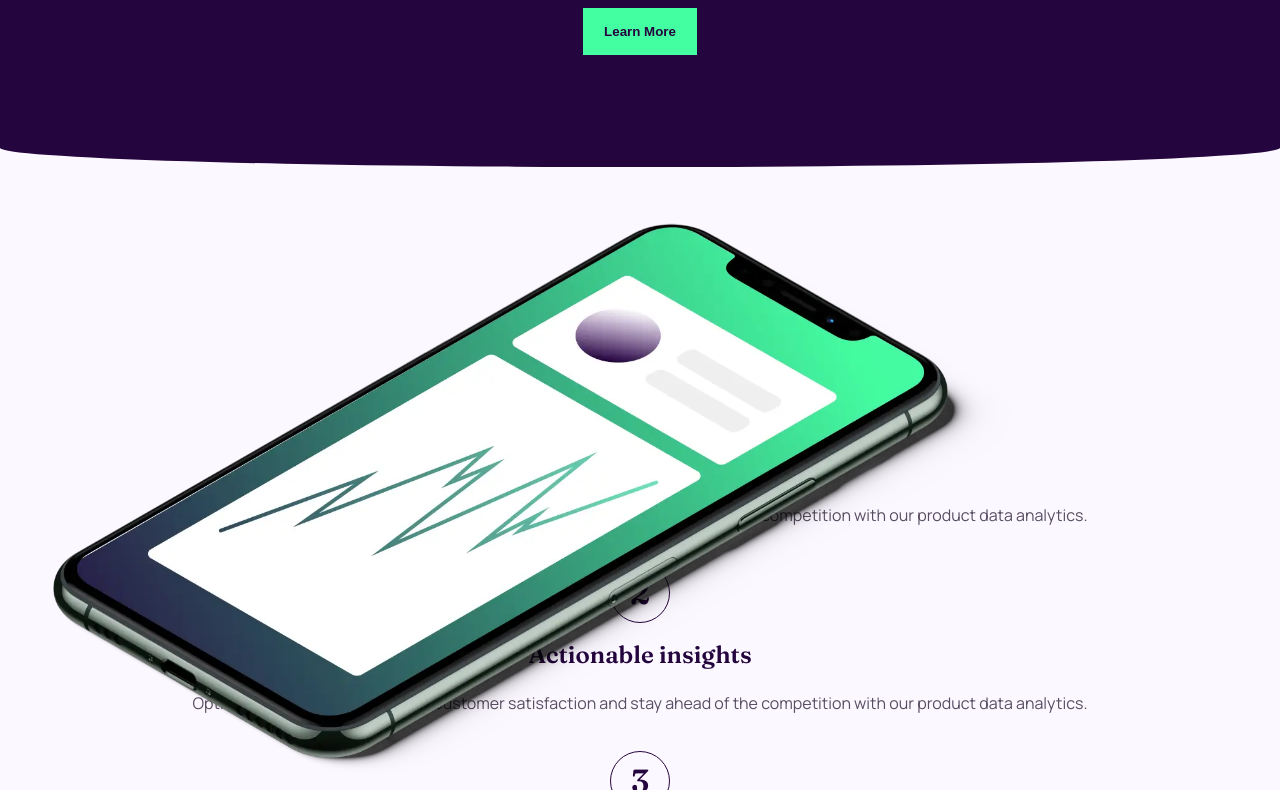
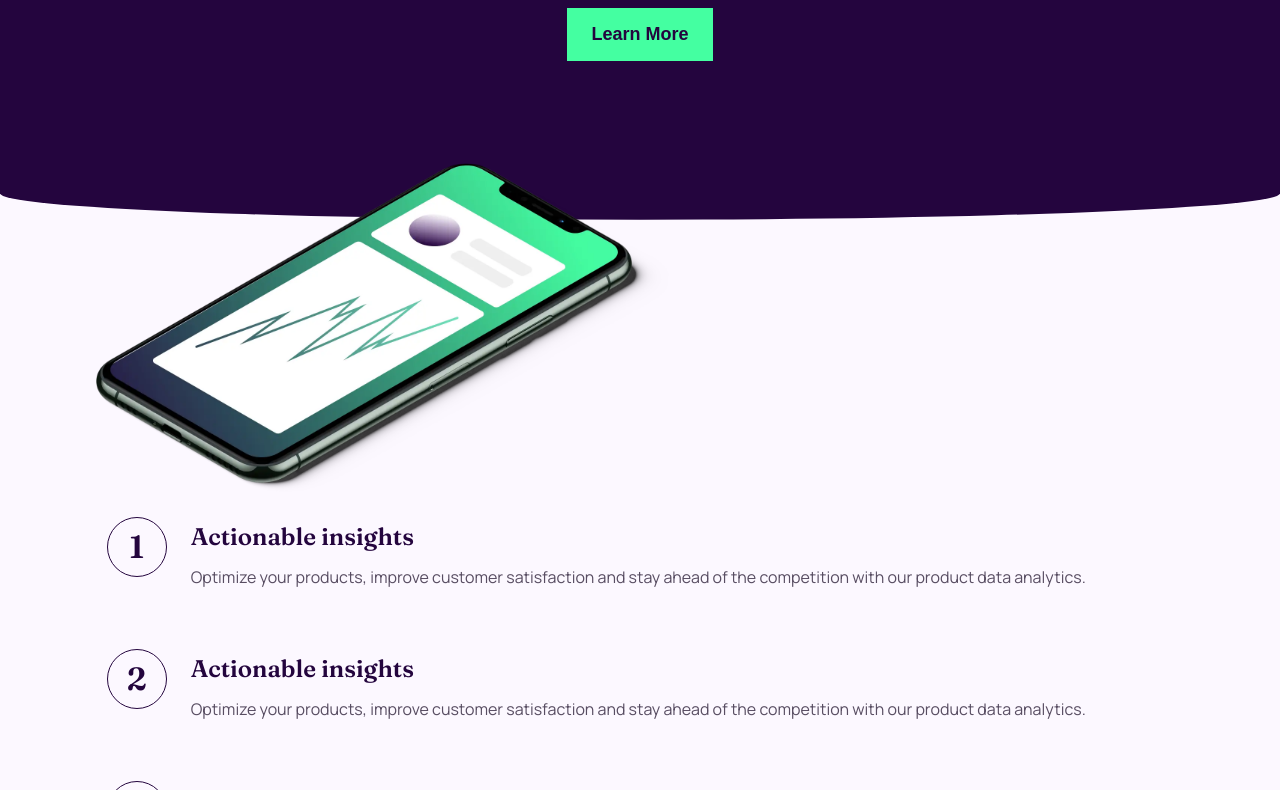
Before and after one commit to olopcodes/workit-landing, a plain HTML site: page starter-code/index.html in a window 1280 px wide. Shown: the part 206-996 px from the top of the page. Drawn offline with Linux system fonts and the light colour scheme.

Commit message:
started responsive styles

```diff
--- a/starter-code/assets/styles/base.css
+++ b/starter-code/assets/styles/base.css
@@ -99,3 +99,14 @@ button {
   font-weight: 700;
   text-transform: capitalize;
 }
+
+@media screen and (min-width: 500px) {
+  .page-title {
+    font-size: var(--heading-font-m);
+  }
+
+  button {
+    padding: 1rem 1.5rem;
+    font-size: 1.125rem;
+  }
+}
--- a/starter-code/assets/styles/index.css
+++ b/starter-code/assets/styles/index.css
@@ -53,7 +53,9 @@ header .access-link:hover::after {
 }
 
 .banner-img {
-  /* position: relative; */
+  width: 100%;
+  padding: 0 1.5rem;
+  max-width: 767px;
   position: absolute;
   background-color: transparent;
   z-index: 100;
@@ -61,6 +63,7 @@ header .access-link:hover::after {
 }
 
 .banner-img img {
+  width: 100%;
   /* transform: translateY(10px); */
 }
 
@@ -91,7 +94,6 @@ header .access-link:hover::after {
   position: relative;
   padding-top: 16rem;
   z-index: 1;
-  /* transform: translateY(5rem); */
 }
 
 .steps h2 {
@@ -127,6 +129,8 @@ header .access-link:hover::after {
   position: relative;
   transform: translateY(55px);
   z-index: -1;
+  max-width: 280px;
+  margin: 0 auto;
 }
 
 .first-content {
@@ -161,3 +165,69 @@ footer ul {
   justify-content: center;
   gap: 1rem;
 }
+
+@media screen and (min-width: 500px) {
+  .curve::after {
+    height: 40%;
+    bottom: 0;
+    transform: translateY(90%);
+  }
+
+  .steps {
+    padding-top: 26rem;
+  }
+
+  .steps__list li {
+    display: grid;
+    grid-template-columns: 60px 1fr;
+    gap: 0.5rem 1.5rem;
+    text-align: left;
+  }
+
+  .steps-num {
+    grid-column: 1;
+    align-self: end;
+    margin-bottom: 0;
+    transform: translateY(1.5rem);
+  }
+
+  .steps h2 {
+    grid-column: 2;
+    margin-bottom: 0;
+    align-self: end;
+  }
+
+  .steps p {
+    grid-row: 2;
+    grid-column: 2;
+  }
+}
+
+@media screen and (min-width: 700px) {
+  .banner-img {
+    padding: 0 6rem;
+  }
+
+  .steps {
+    padding-top: 23rem;
+  }
+
+  .first {
+    padding: 10rem 0;
+  }
+
+  .first .container {
+    display: grid;
+    grid-template-columns: repeat(5, 1fr);
+    grid-auto-rows: 200px;
+  }
+
+  .first-img {
+    grid-column: 1 / span 3;
+  }
+
+  .first-content {
+    grid-column: 3 / -1;
+    grid-row: span 2;
+  }
+}
--- a/starter-code/index.html
+++ b/starter-code/index.html
@@ -33,9 +33,9 @@
       </div>
 
       <div class="banner-img">
-        <div class="container">
-          <img src="./assets/images/image-hero.webp" alt="a phone">
-        </div>
+
+        <img src="./assets/images/image-hero.webp" alt="a phone">
+
       </div>
     </section>
 
@@ -71,9 +71,9 @@
         <div class="first-img">
           <img src="./assets/images/image-founder.webp" alt="workit founder picture">
         </div>
-      </div>
-      <div class="first-content">
-        <div class="container">
+
+        <div class="first-content">
+
           <h2>Be the first to first</h2>
           <p>Hi, I'm Louis Graham, the founder of the company. Book a demo call with me to become a
             beta tester for our app and kickstart your company. Apply for access below and I’ll be
```
